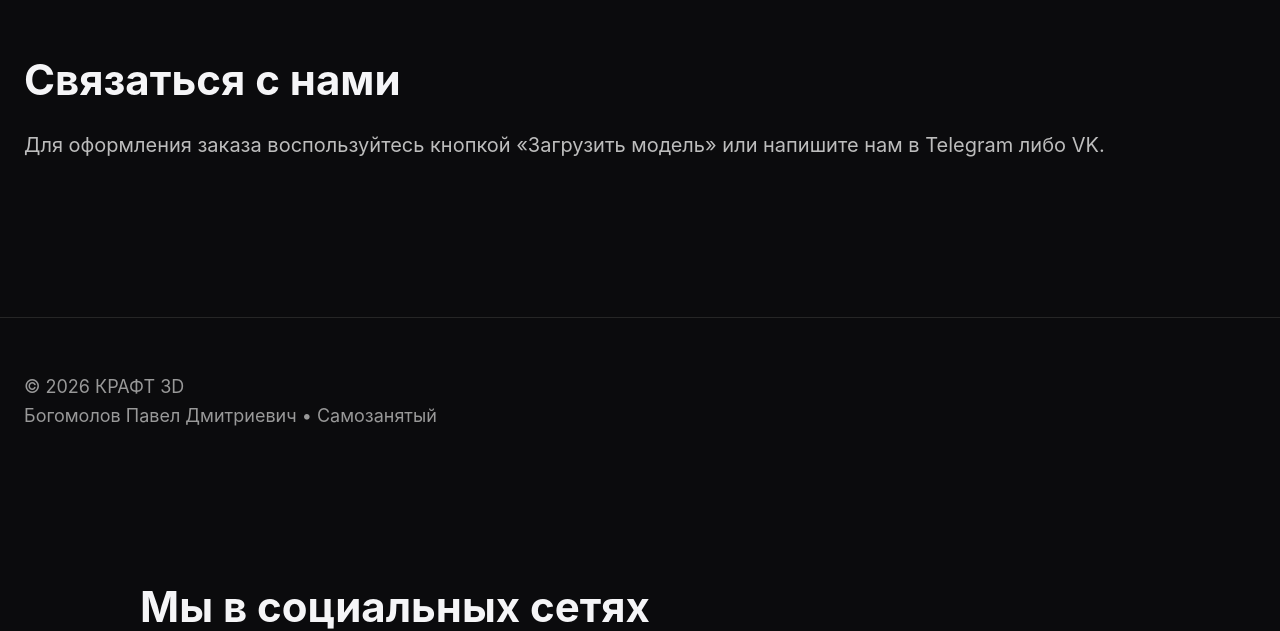
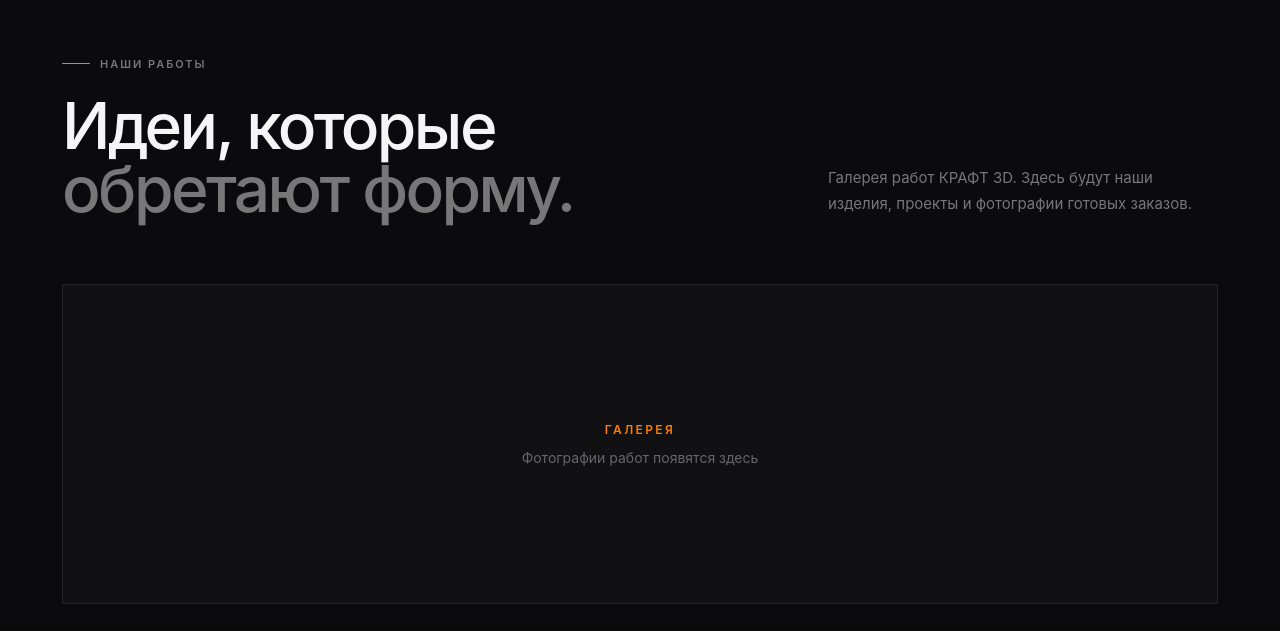
Before and after one commit to Kibertek/kraft-3D, a React (Vite) app in the folder frontend/: page / in a window 1280 px wide. Shown: the part 1873-2504 px from the top of the page. Built offline with nearby package versions, Linux system fonts and the light colour scheme.

Commit message:
Подключена Gallery на главную страницу

```diff
--- a/frontend/src/components/Main/Main.tsx
+++ b/frontend/src/components/Main/Main.tsx
@@ -1,6 +1,7 @@
 import Hero from "@components/Hero/Hero";
 import Services from "@components/Services/Services";
 import About from "@components/About/About";
+import Gallery from "@components/Gallery/Gallery";
 import Contacts from "@components/Contacts/Contacts";
 import Footer from "@components/Footer/Footer";
 
@@ -13,6 +14,8 @@ function Main() {
 
       <About />
 
+      <Gallery />
+
       <Contacts />
 
       <Footer />
```
